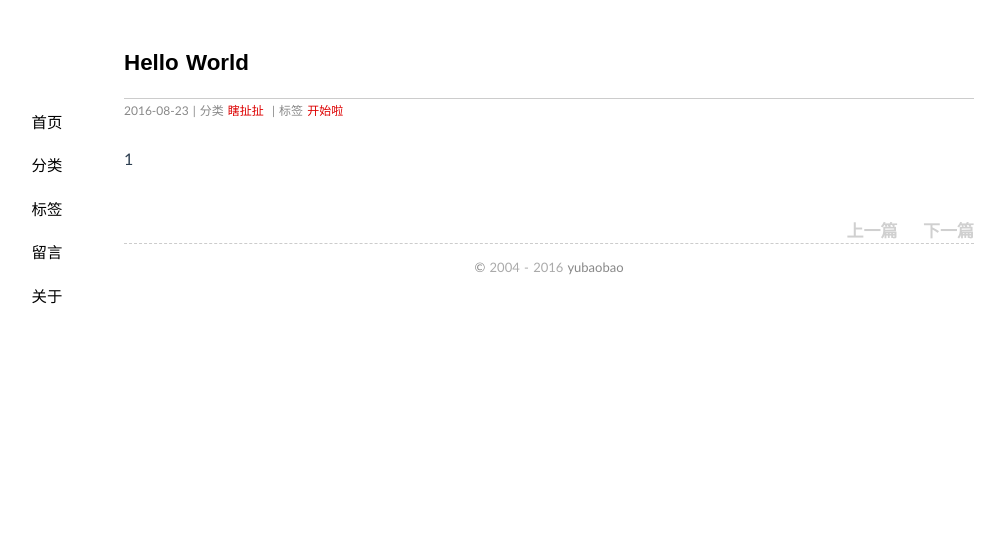
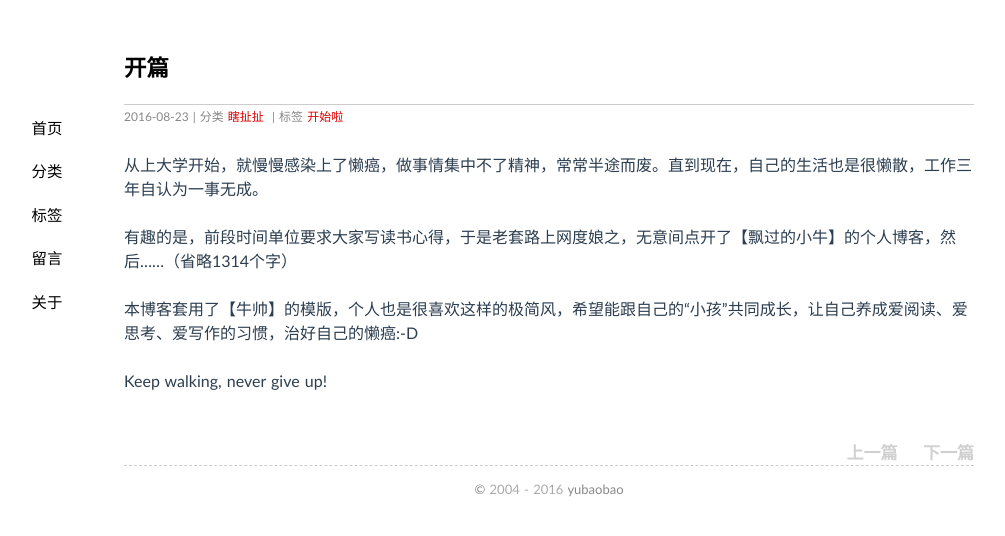
Before and after one commit to nangongyinyu/blog, a Jekyll site: the page built from _posts/2016-08-23-开篇.md, in a window 1280 px wide. Shown: the top 536 px of the page, without its empty margins (91-1096 px from the left). Built offline with Jekyll 4.4.1, drawn with Linux system fonts in a browser that asks for light colours; comment, search, counter and statistics services are not loaded.

Commit message:
Update 2016-08-23-开篇.md

```diff
--- a/_posts/2016-08-23-开篇.md
+++ b/_posts/2016-08-23-开篇.md
@@ -1,8 +1,14 @@
 ---
 layout: post
-title: Hello World
+title: 开篇
 categories: 瞎扯扯
 tags: 开始啦
 ---
 
-1
+从上大学开始，就慢慢感染上了懒癌，做事情集中不了精神，常常半途而废。直到现在，自己的生活也是很懒散，工作三年自认为一事无成。
+
+有趣的是，前段时间单位要求大家写读书心得，于是老套路上网度娘之，无意间点开了【飘过的小牛】的个人博客，然后......（省略1314个字）
+
+本博客套用了【牛帅】的模版，个人也是很喜欢这样的极简风，希望能跟自己的“小孩”共同成长，让自己养成爱阅读、爱思考、爱写作的习惯，治好自己的懒癌:-D
+
+Keep walking, never give up!
```
